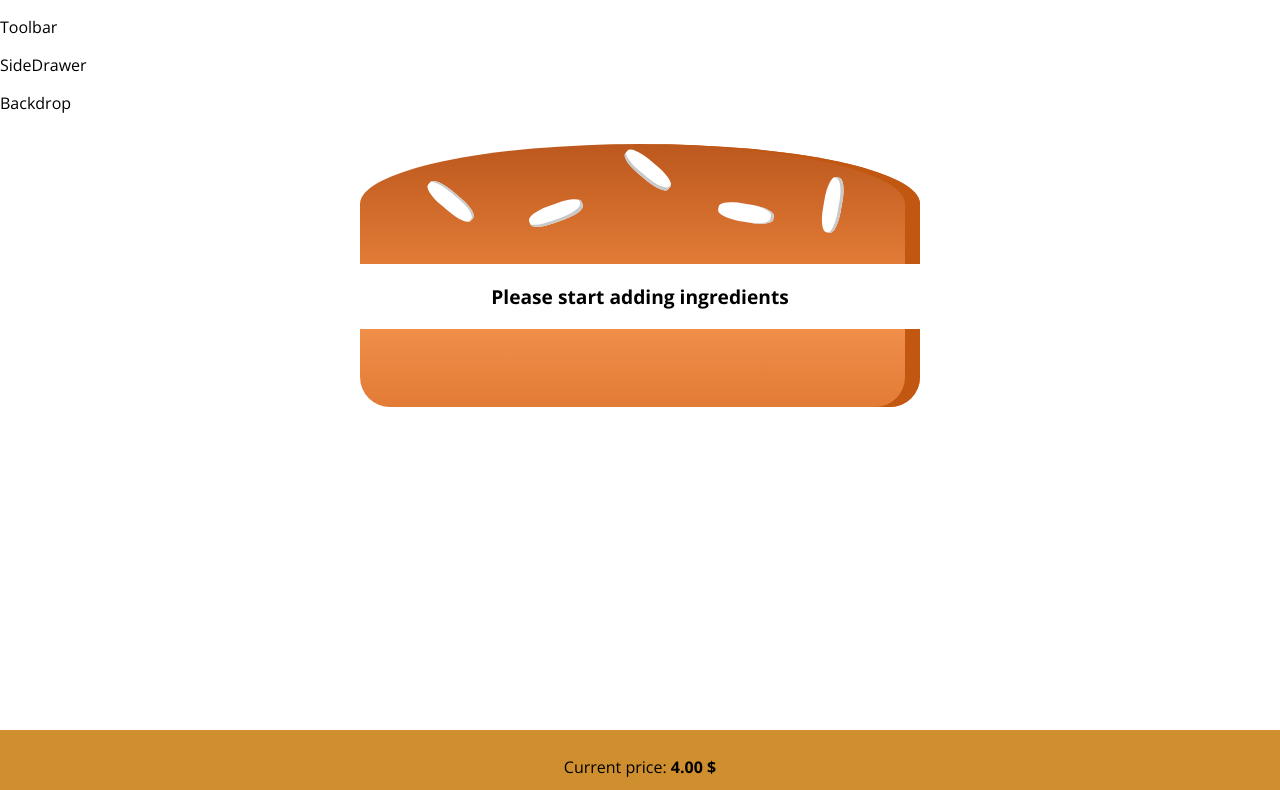
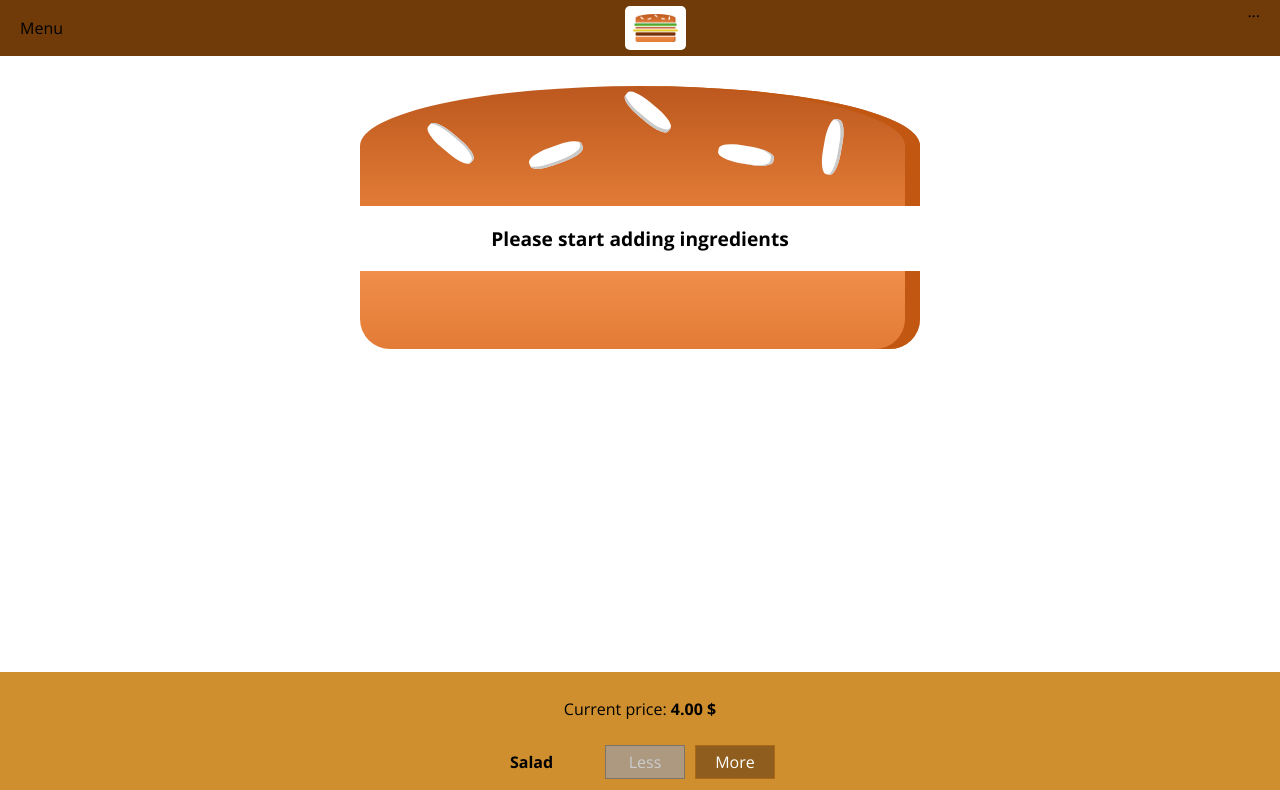
Before and after one commit to jelenamanot/burger-builder, a React app: page / in a window 1280 px wide. Shown: the top 790 px of the page. Built offline with nearby package versions, Linux system fonts and the light colour scheme.

Commit message:
Navigation start

```diff
--- a/src/components/Layout/Layout.css
+++ b/src/components/Layout/Layout.css
@@ -1,3 +1,3 @@
 .Content {
-    margin-top: 16px;
+    margin-top: 72px;
 }
--- a/src/components/Layout/Layout.js
+++ b/src/components/Layout/Layout.js
@@ -1,13 +1,13 @@
 import React from 'react';
+import classes from './Layout.css';
+
 import Aux from '../../hoc/Aux';
-import classes from './Layout.css';
+import Toolbar from '../Navigation/Toolbar/Toolbar';
 
 const layout = (props) => {
     return(
         <Aux>
-            <p>Toolbar</p>
-            <p>SideDrawer</p>
-            <p>Backdrop</p>
+            <Toolbar />
             <main className={classes.Content}>
                 { props.children }
             </main>
--- /dev/null
+++ b/src/components/Logo/Logo.css
@@ -0,0 +1,11 @@
+.Logo {
+    background-color: #fff;
+    padding: 8px;
+    height: 80%;
+    box-sizing: border-box;
+    border-radius: 5px;
+}
+
+.Logo img {
+    height: 100%;
+}
--- /dev/null
+++ b/src/components/Logo/Logo.js
@@ -0,0 +1,12 @@
+import React from 'react';
+import classes from './Logo.css';
+
+import burgerLogo from '../../assets/images/127 burger-logo.png';
+
+const logo = (props) => (
+    <div className={classes.Logo}>
+        <img src={burgerLogo} alt="logo-burger" />
+    </div>
+);
+
+export default logo;
--- /dev/null
+++ b/src/components/Navigation/Toolbar/Toolbar.css
@@ -0,0 +1,18 @@
+.Toolbar {
+    height: 56px;
+    width: 100%;
+    position: fixed;
+    top: 0;
+    left: 0;
+    background-color: #703b09;
+    display: flex;
+    justify-content: space-between;
+    align-items: center;
+    padding: 0 20px;
+    box-sizing: border-box;
+    z-index: 90;
+}
+
+.Toolbar nav {
+    height: 100%;
+}
--- /dev/null
+++ b/src/components/Navigation/Toolbar/Toolbar.js
@@ -0,0 +1,14 @@
+import React from 'react';
+import classes from './Toolbar.css';
+
+import Logo from '../../Logo/Logo';
+
+const toolbar = (props) => (
+    <header className={classes.Toolbar}>
+        <div>Menu</div>
+        <Logo />
+        <nav>...</nav>
+    </header>
+);
+
+export default toolbar;
```
Also changed, not shown: src/assets/images/127 burger-logo.png (added).
